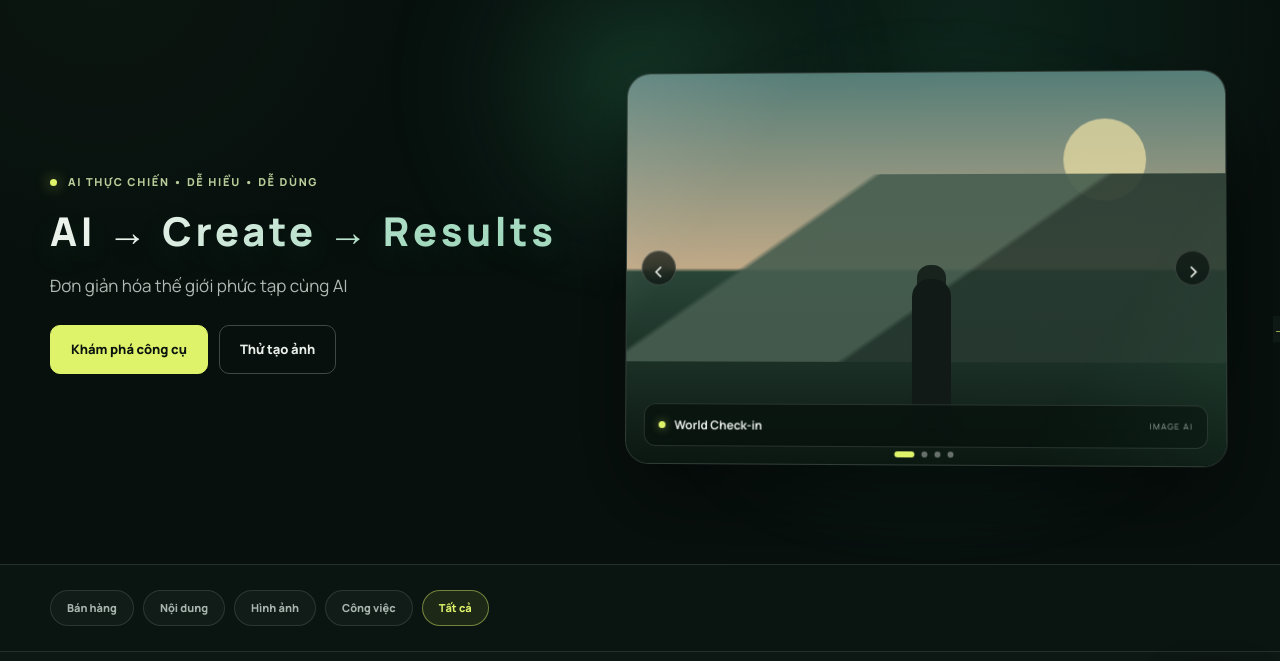
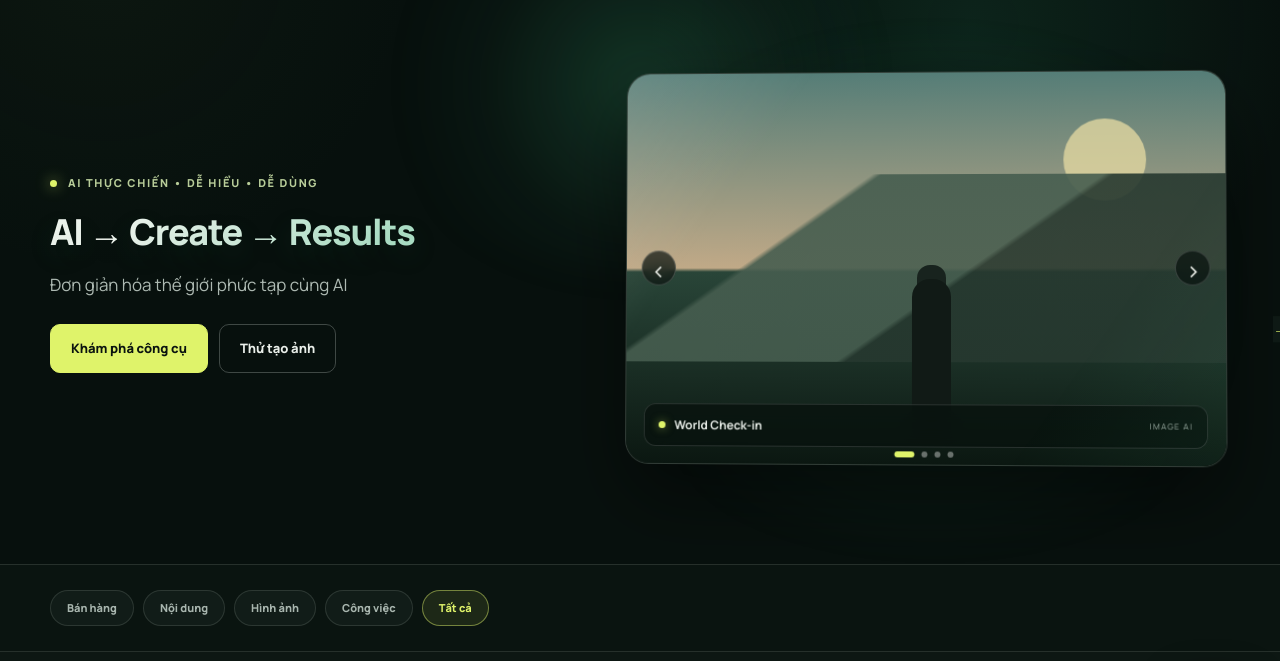
Before and after one commit to tandv18-art/SKILL-MAU, a plain HTML site: page index.html in a window 1280 px wide. Shown: the part 71-732 px from the top of the page. Drawn offline with Linux system fonts and the light colour scheme.

Commit message:
Tune hero headline fit

```diff
--- a/index.html
+++ b/index.html
@@ -35,7 +35,7 @@
     <section class="hero container">
       <div class="hero-copy">
         <div class="eyebrow"><span></span><span data-i18n="hero.eyebrow">AI THỰC CHIẾN • DỄ HIỂU • DỄ DÙNG</span></div>
-        <h1 data-i18n="hero.title">ACT</h1>
+        <h1 data-i18n="hero.title" style="font-size:clamp(31px,2.8vw,42px);letter-spacing:-1.2px;line-height:1.06;max-width:100%;white-space:normal">ACT</h1>
         <p data-i18n="hero.subtitle">Đơn giản hóa thế giới phức tạp cùng AI</p>
         <div class="hero-actions"><a class="button" href="#skills" data-i18n="hero.primary">Khám phá công cụ</a><button class="button button-ghost" type="button" data-skill="product-photo" data-i18n="hero.secondary">Thử tạo ảnh</button></div>
       </div>
```
